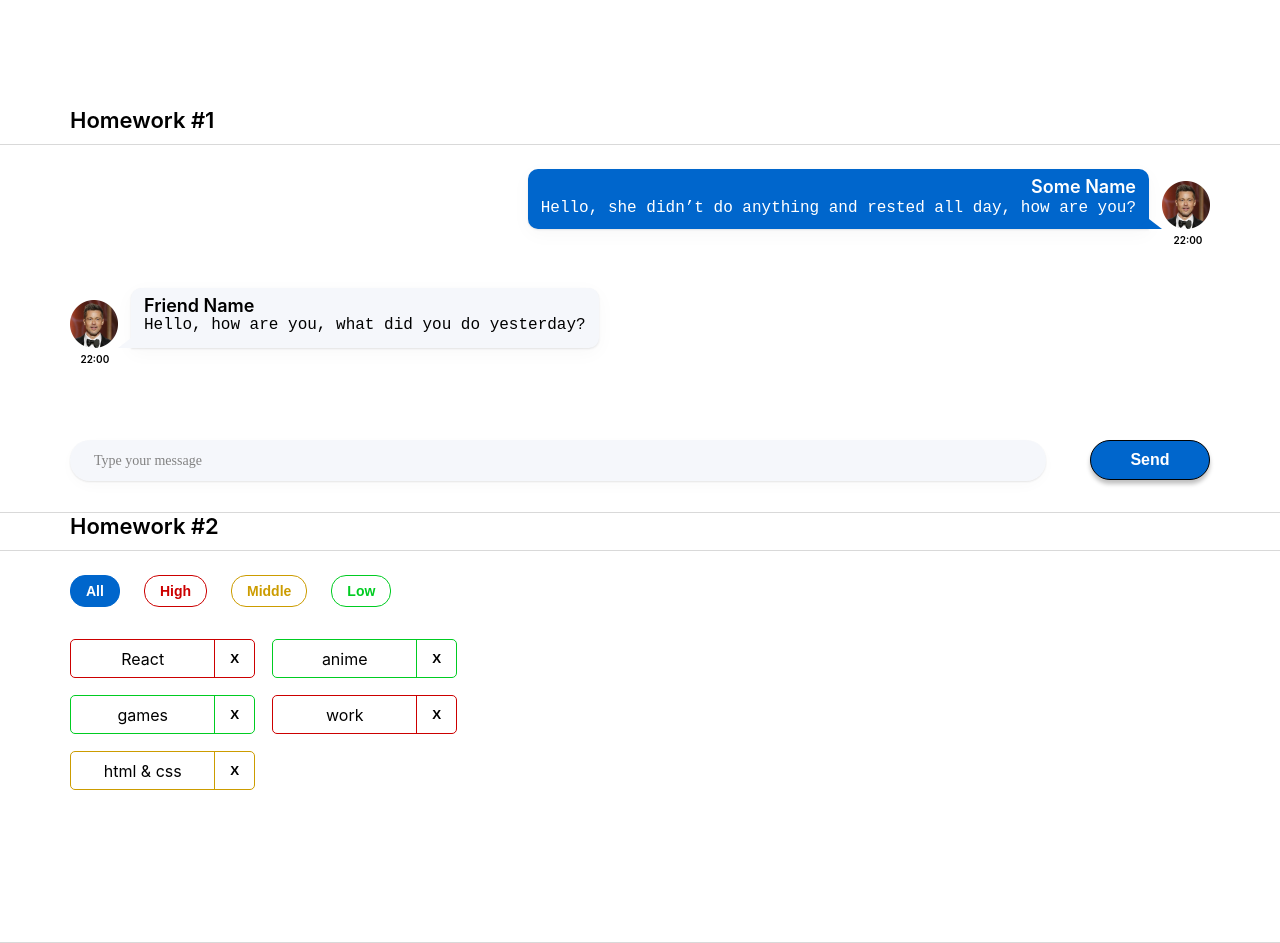
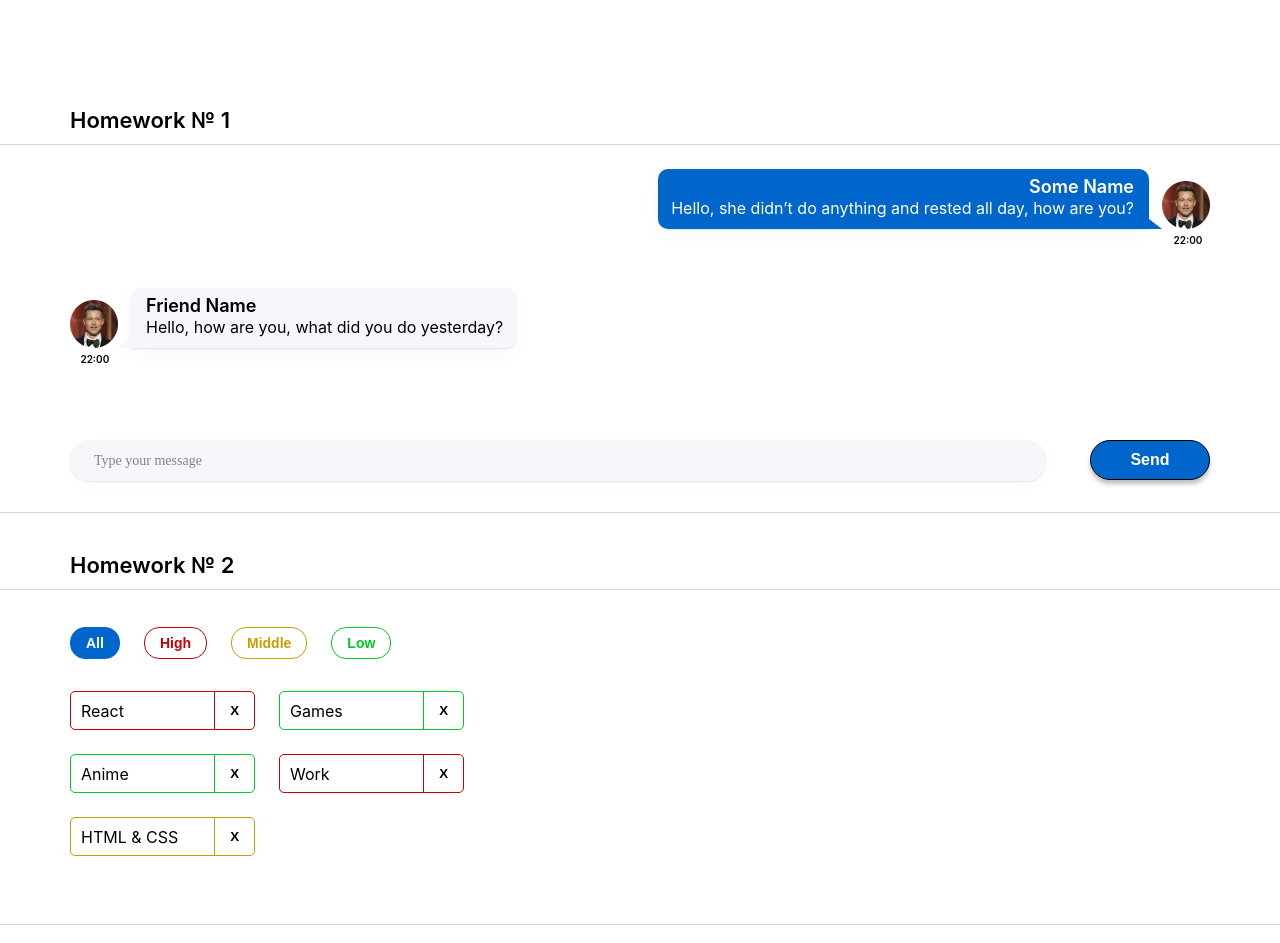
Before and after one commit to ksn-i777/homeworks-by-ignat, a React (Create React App) app: page /#/pre-junior in a window 1280 px wide. Built offline with nearby package versions, Linux system fonts and the light colour scheme.

Commit message:
monday-2

```diff
--- a/src/s1-main/App.module.css
+++ b/src/s1-main/App.module.css
@@ -2,15 +2,15 @@
     --header_height: 60px;
 }
 
-.hw {
-    margin-top: 10px;
-    padding: 24px 70px 32px 70px;
-    border-top: 1px solid #D9D9D9;
-    border-bottom: 1px solid #D9D9D9;
-    width: 100%;
-    display: grid;
-    grid-template-rows: 1fr 40px;
-    gap: 80px;
+.wrapper {
+    margin: 0 auto;
+    width: 1280px;
+}
+.w1 {
+    margin-top: 107px;
+}
+.w2 {
+    margin-top: 39px;
 }
 
 .hwTitle {
@@ -24,10 +24,24 @@
     padding: 0;
 }
 
-.wrapper {
-    margin: 0 auto;
-    margin-top: 107px;
-    width: 1280px;
+.hw1 {
+    margin-top: 10px;
+    padding: 24px 70px 32px 70px;
+    border-top: 1px solid #D9D9D9;
+    border-bottom: 1px solid #D9D9D9;
+    width: 100%;
+    display: grid;
+    grid-template-rows: 1fr 40px;
+    gap: 80px;
+}
+
+.hw2 {
+    margin-top: 10px;
+    padding: 37px 70px 73px 70px;
+    border-top: 1px solid #D9D9D9;
+    border-bottom: 1px solid #D9D9D9;
+    width: 100%;
+    height: 336px;
 }
 
 .dialog {
--- a/src/s2-homeworks/hw01/HW1.tsx
+++ b/src/s2-homeworks/hw01/HW1.tsx
@@ -52,9 +52,9 @@ export const friendMessage0: MessageType = {
 
 const HW1 = () => {
     return (
-        <div id={'hw1'} className={s2.wrapper}>
-            <div className={s2.hwTitle}>Homework #1</div>
-            <div className={s2.hw}>
+        <div id={'hw1'} className={`${s2.wrapper} ${s2.w1}`}>
+            <div className={s2.hwTitle}>Homework № 1</div>
+            <div className={s2.hw1}>
                 {/*проверка отображения (не менять)*/}
                 <div className={s2.dialog}>
                     <Message message={message0} />
--- a/src/s2-homeworks/hw01/friend-message/FriendMessage.module.css
+++ b/src/s2-homeworks/hw01/friend-message/FriendMessage.module.css
@@ -19,27 +19,27 @@
 .friendText {
     position: relative;
     text-align: start;
-    min-width: 400px;
-    height: 60px;
+    max-width: 500px;
+    min-height: 60px;
     background: #F5F7FB;
     box-shadow: 0px 5px 20px rgba(29, 33, 38, 0.03), 0px 1px 2px rgba(29, 33, 38, 0.1);
     border-radius: 10px 10px 10px 0;
-    padding: 7px 13px 8px 13px;
+    padding: 7px 13px 8px 15px;
     margin-left: 13px;
 }
 
 .friendText::after {
     content: '';
     position: absolute;
-    left: 0px; bottom: 0px; /* Положение треугольника */
+    left: 0; bottom: 0; /* Положение треугольника */
     border: 13px solid transparent; /* Прозрачные границы */
     border-bottom: 10px solid #F5F7FB; /* Добавляем треугольник */
     transform: translateX(-50%);
 }
 
 .friendName {
-    min-width: 35px;
-    height: 20px;
+    min-width: 40px;
+    height: 22px;
     font-style: normal;
     font-weight: 600;
     font-size: 18px;
@@ -48,7 +48,7 @@
 }
 
 .friendMessageText {
-    height: 20px;
+    word-wrap: break-word;
     font-style: normal;
     font-weight: 400;
     font-size: 16px;
@@ -68,7 +68,5 @@
     color: #000000;
     margin-top: 5px;
     justify-self: flex-start;
-    margin-top: 5px;
     transform: translateX(40%);
-
 }
--- a/src/s2-homeworks/hw01/friend-message/FriendMessage.tsx
+++ b/src/s2-homeworks/hw01/friend-message/FriendMessage.tsx
@@ -33,11 +33,11 @@ const FriendMessage = (props: FriendMessagePropsType) => {
                         {props.message.user.name}
                         {/**/}
                     </div>
-                    <pre id={'hw1-friend-text-' + props.message.id} className={s.friendMessageText}>
+                    <div id={'hw1-friend-text-' + props.message.id} className={s.friendMessageText}>
                         {/*создаёт студент*/}
                         {props.message.message.text}
                         {/**/}
-                    </pre>
+                    </div>
                 </div>
             </div>
             <div id={'hw1-friend-time-' + props.message.id} className={s.friendTime}>
--- a/src/s2-homeworks/hw01/message-sender/MessageSender.module.css
+++ b/src/s2-homeworks/hw01/message-sender/MessageSender.module.css
@@ -41,7 +41,9 @@
 .button:hover {
 
 }
-
 .button:active {
 
 }
+.button:focus {
+    outline: none;
+}
--- a/src/s2-homeworks/hw01/message/Message.module.css
+++ b/src/s2-homeworks/hw01/message/Message.module.css
@@ -18,19 +18,19 @@
 .text {
     position: relative;
     text-align: end;
-    min-width: 527px;
-    height: 60px;
+    max-width: 500px;
+    min-height: 60px;
     background: #0066CC;
-    box-shadow: 0px 5px 20px rgba(29, 33, 38, 0.03), 0px 1px 2px rgba(29, 33, 38, 0.1);
+    box-shadow: 0 5px 20px rgba(29, 33, 38, 0.03), 0 1px 2px rgba(29, 33, 38, 0.1);
     border-radius: 10px 10px 0 10px;
-    padding: 7px 13px 8px 13px;
+    padding: 7px 15px 8px 13px;
     margin-right: 13px;
 }
 
 .text::after {
     content: '';
     position: absolute;
-    right: 0px; bottom: 0px; /* Положение треугольника */
+    right: 0; bottom: 0; /* Положение треугольника */
     border: 13px solid transparent; /* Прозрачные границы */
     border-bottom: 10px solid #0066CC; /* Добавляем треугольник */
     transform: translateX(50%);
@@ -47,7 +47,7 @@
 }
 
 .messageText {
-    height: 20px;
+    word-wrap: break-word;
     font-style: normal;
     font-weight: 400;
     font-size: 16px;
--- a/src/s2-homeworks/hw01/message/Message.tsx
+++ b/src/s2-homeworks/hw01/message/Message.tsx
@@ -27,11 +27,11 @@ const Message = (props: MessagePropsType) => {
                         {props.message.user.name}
                         {/**/}
                     </div>
-                    <pre id={'hw1-text-' + props.message.id} className={s.messageText}>
+                    <div id={'hw1-text-' + props.message.id} className={s.messageText}>
                         {/*создаёт студент*/}
                         {props.message.message.text}
                         {/**/}
-                    </pre>
+                    </div>
                 </div>
                 <img id={'hw1-avatar-' + props.message.id}
                     //+ создаёт студент
--- a/src/s2-homeworks/hw02/HW2.tsx
+++ b/src/s2-homeworks/hw02/HW2.tsx
@@ -11,9 +11,9 @@ import s2 from '../../s1-main/App.module.css'
 * 6+    / дописать тип и логику функции deleteAffairCallback
 * 7+    / в файле Affairs.tsx дописать типизацию пропсов
 * 8+    / в файле Affairs.tsx дописать логику функций setAll, setHigh, setMiddle, setLow
-* 9 / в файле Affair.tsx дописать типизацию пропсов
-* 10 / в файле Affair.tsx дописать функции deleteCallback и использовать
-* 11 / в файле Affair.tsx отобразить приходящие данные
+* 9+    / в файле Affair.tsx дописать типизацию пропсов
+* 10+   / в файле Affair.tsx дописать функции deleteCallback и использовать
+* 11+   / в файле Affair.tsx отобразить приходящие данные
 * */
 
 //+ types
@@ -32,16 +32,16 @@ export type FilterType = 'all' | AffairPriorityType
 // исходные данные - массив объектов
 const defaultAffairs: Array<AffairType> = [ //+ need to fix any
     {_id: 1, name: 'React', priority: 'high'}, // студенты могут изменить содержимое name и количество элементов в массиве, ...priority не менять!
-    {_id: 2, name: 'anime', priority: 'low'},
-    {_id: 3, name: 'games', priority: 'low'},
-    {_id: 4, name: 'work', priority: 'high'},
-    {_id: 5, name: 'html & css', priority: 'middle'},
+    {_id: 2, name: 'Anime', priority: 'low'},
+    {_id: 3, name: 'HTML & CSS', priority: 'middle'},
+    {_id: 4, name: 'Games', priority: 'low'},
+    {_id: 5, name: 'Work', priority: 'high'},
 ]
 
 //+ pure helper functions
 // функция, фильтрующая массив объектов по фильтру
 export const filterAffairs = (affairs: Array<AffairType>, filter: AffairPriorityType): Array<AffairType> => { //+ need to fix any
-    let filteredAffairsByPriority: Array<AffairType> = defaultAffairs
+    let filteredAffairsByPriority: Array<AffairType> = affairs
     if (filter === 'low') {
         filteredAffairsByPriority = affairs.filter(el => el.priority === 'low')
     }
@@ -55,9 +55,9 @@ export const filterAffairs = (affairs: Array<AffairType>, filter: AffairPriority
 }
 // функция, удаляющая из массива объект по ид и возвращающая новый массив без него
 export const deleteAffair = (affairs: Array<AffairType>, _id: number): Array<AffairType> => { //+ need to fix any
-    let affairsAfterDeleteAffair = affairs.filter(el => el._id !== _id)
-    return affairsAfterDeleteAffair //+ need to fix
+    return affairs.filter(el => el._id !== _id)//+ need to fix
 }
+
 // сама компонента
 function HW2() {
     //стэйт массива объектов
@@ -68,14 +68,13 @@ function HW2() {
     const filteredAffairs = filterAffairs(affairs, filter)
     // функция, меняющая массив объектов после удаления объекта по ид
     const deleteAffairCallback = (_id: number) => { //+ need to fix any
-        debugger
         setAffairs(deleteAffair(affairs, _id))//+ need to fix
     }
 
     return (
-        <div id={'hw2'}>
-            <div className={s2.hwTitle}>Homework #2</div>
-            <div className={s2.hw}>
+        <div id={'hw2'} className={`${s2.wrapper} ${s2.w2}`}>
+            <div className={s2.hwTitle}>Homework № 2</div>
+            <div className={s2.hw2}>
                 {/* компонента */}
                 <Affairs
                     /* отфильтрованный по фильтру массив */
--- a/src/s2-homeworks/hw02/affairs/Affairs.module.css
+++ b/src/s2-homeworks/hw02/affairs/Affairs.module.css
@@ -49,7 +49,9 @@
 
 .affairs {
     display: flex;
-    gap: 17px;
+    flex-direction: column;
+    gap: 24px;
     flex-wrap: wrap;
-    max-width: 450px;
+    max-height: 175px;
+    max-width: 387px;
 }
--- a/src/s2-homeworks/hw02/affairs/affair/Affair.module.css
+++ b/src/s2-homeworks/hw02/affairs/affair/Affair.module.css
@@ -10,9 +10,9 @@
 .name {
     display: flex;
     align-items: center;
-    justify-content: center;
     width: 145px;
     height: 37px;
+    padding: 10px;
 }
 
 .closeButton {
```
